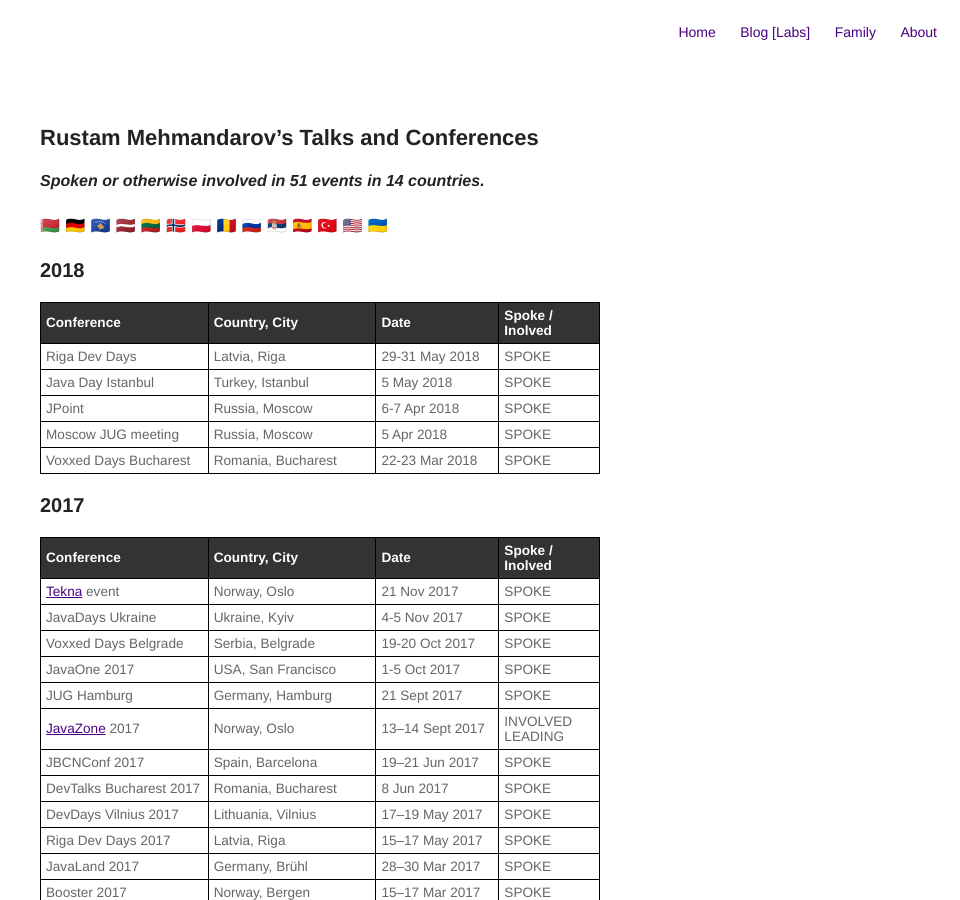
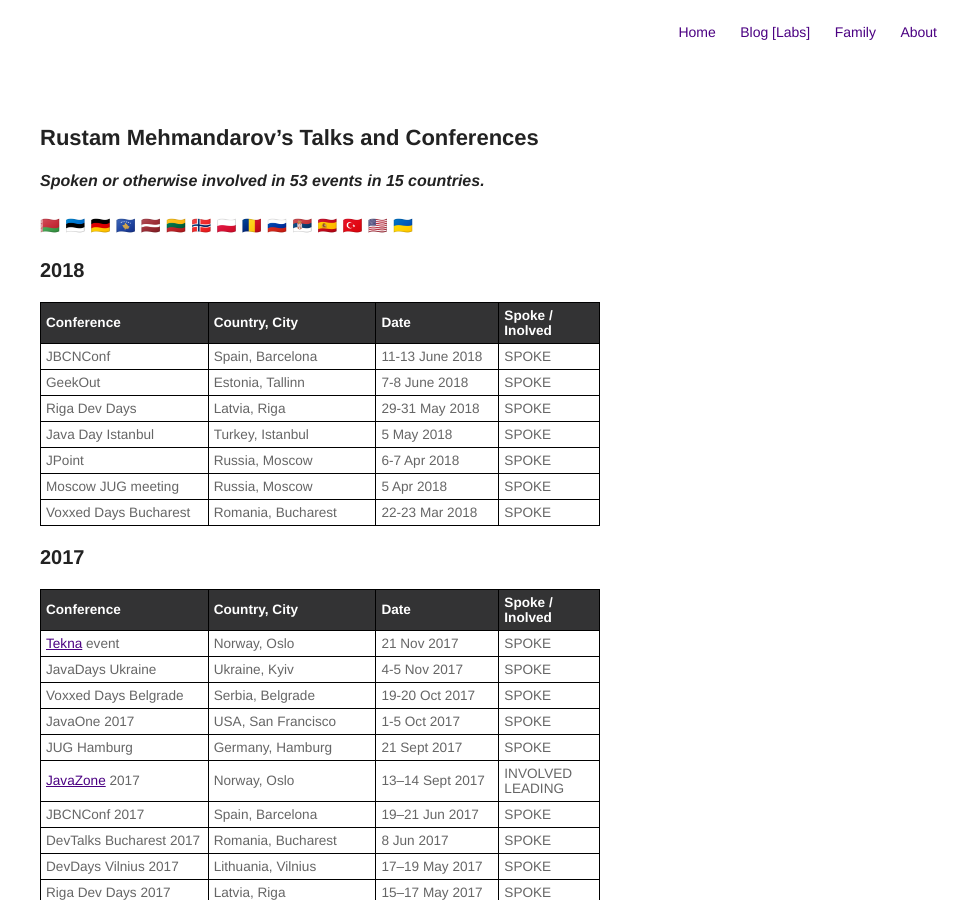
Before and after one commit to mehmandarov/mehmandarov.github.io, a Jekyll site: the page built from talks.md, in a window 1280 px wide and 900 px high. Shown: the whole window, without its empty margins (320-1280 px from the left). Built offline with Jekyll 4.4.1, drawn with Linux system fonts in a browser that asks for light colours.

Commit message:
Updated talks list

```diff
--- a/talks.md
+++ b/talks.md
@@ -5,14 +5,18 @@
 
 ## Rustam Mehmandarov's Talks and Conferences
 
-#### _Spoken or otherwise involved in 51 events in 14 countries._
-🇧🇾   🇩🇪   🇽🇰   🇱🇻   🇱🇹   🇳🇴   🇵🇱   🇷🇴   🇷🇺   🇷🇸   🇪🇸   🇹🇷   🇺🇸   🇺🇦
+#### _Spoken or otherwise involved in 53 events in 15 countries._
+🇧🇾   🇪🇪   🇩🇪   🇽🇰   🇱🇻   🇱🇹   🇳🇴   🇵🇱   🇷🇴   🇷🇺   🇷🇸   🇪🇸   🇹🇷   🇺🇸   🇺🇦
 
 ### 2018
 
 |-------------------------------+-------------------+----------------+-----------------------|
 |Conference                     |Country, City      |Date            |Spoke / Inolved        |
 |:------------------------------+:------------------+:---------------+:----------------------|
+|JBCNConf                       |Spain, Barcelona   |11-13 June 2018 |SPOKE                  |
+|-------------------------------+-------------------+----------------+-----------------------|
+|GeekOut                        |Estonia, Tallinn   |7-8 June 2018   |SPOKE                  |
+|-------------------------------+-------------------+----------------+-----------------------|
 |Riga Dev Days                  |Latvia, Riga       |29-31 May 2018  |SPOKE                  |
 |-------------------------------+-------------------+----------------+-----------------------|
 |Java Day Istanbul              |Turkey, Istanbul   |5 May 2018      |SPOKE                  |
```
